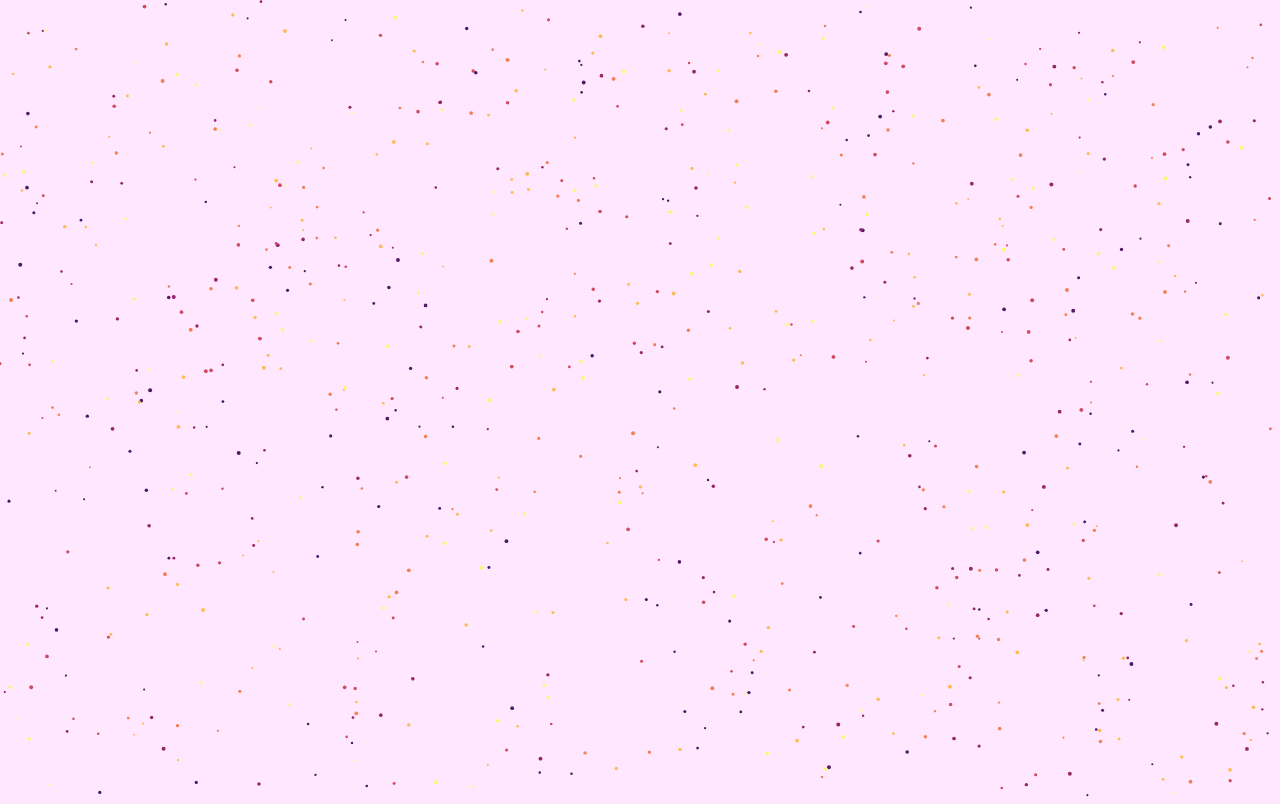
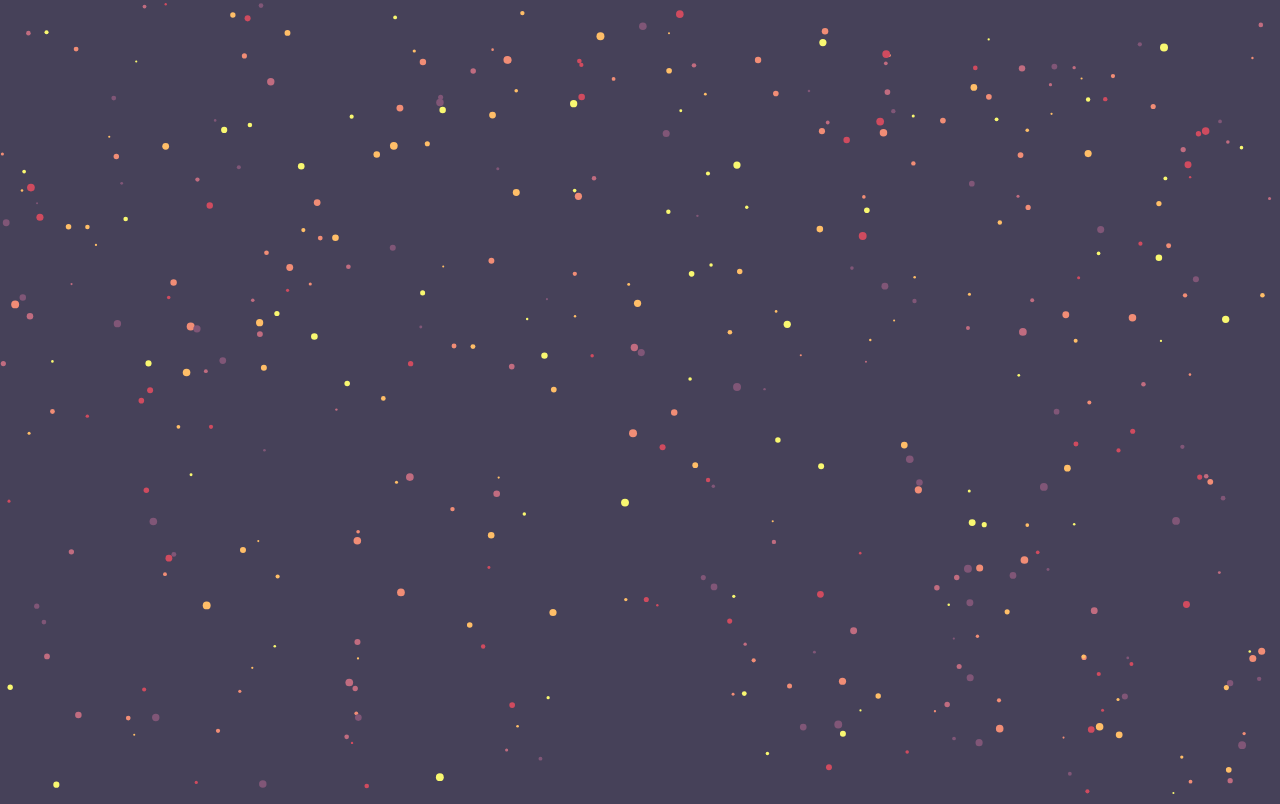
Before and after one commit to swazkit/Bubble.js, a plain HTML site: page index.html in a window 1280 px wide. Drawn offline with Linux system fonts and the light colour scheme.

Commit message:
color changed

```diff
--- a/app.js
+++ b/app.js
@@ -13,12 +13,12 @@ let maxRadius = 50;
 let minRadius = 2;
 
 let colorArray = [
-    '#4F1964',
-    '#972668',
-    '#CF4B5F',
-    '#F37F54',
-    '#FFBB53',
-    '#F9F871'
+    "#CF4B5F",
+    "#805677",
+    "#C06C80",
+    "#F18D76",
+    "#FFBE68",
+    "#F9F871"
 ]
 
 addEventListener('mousemove', (event) => {
@@ -37,6 +37,7 @@ class Circle {
         this.x = x;
         this.y = y;
         this.radius = radius;
+        this.minRadius = radius;
         this.color = color;
         this.fill = fill;
         this.dx = dx;
@@ -71,7 +72,7 @@ class Circle {
             if (this.radius < maxRadius) {
                 this.radius += 1;
             }
-        } else if(this.radius > minRadius) {
+        } else if(this.radius > this.minRadius) {
             this.radius -= 1;
         }
 
@@ -83,7 +84,7 @@ let circleArray = [];
 
 function init() {
     circleArray = []
-    for (let i = 0; i <= 800; i++) {
+    for (let i = 0; i <= 400; i++) {
         let radius = Math.random() * 3 + 1;
         let x = Math.random() * (innerWidth - radius * 2) + radius;
         let y = Math.random() * (innerHeight - radius * 2) + radius;
--- a/styles.css
+++ b/styles.css
@@ -4,5 +4,5 @@
 
 body {
     margin: 0;
-    background-color: #FFE8FF;
+    background-color: #464159;
 }
```
